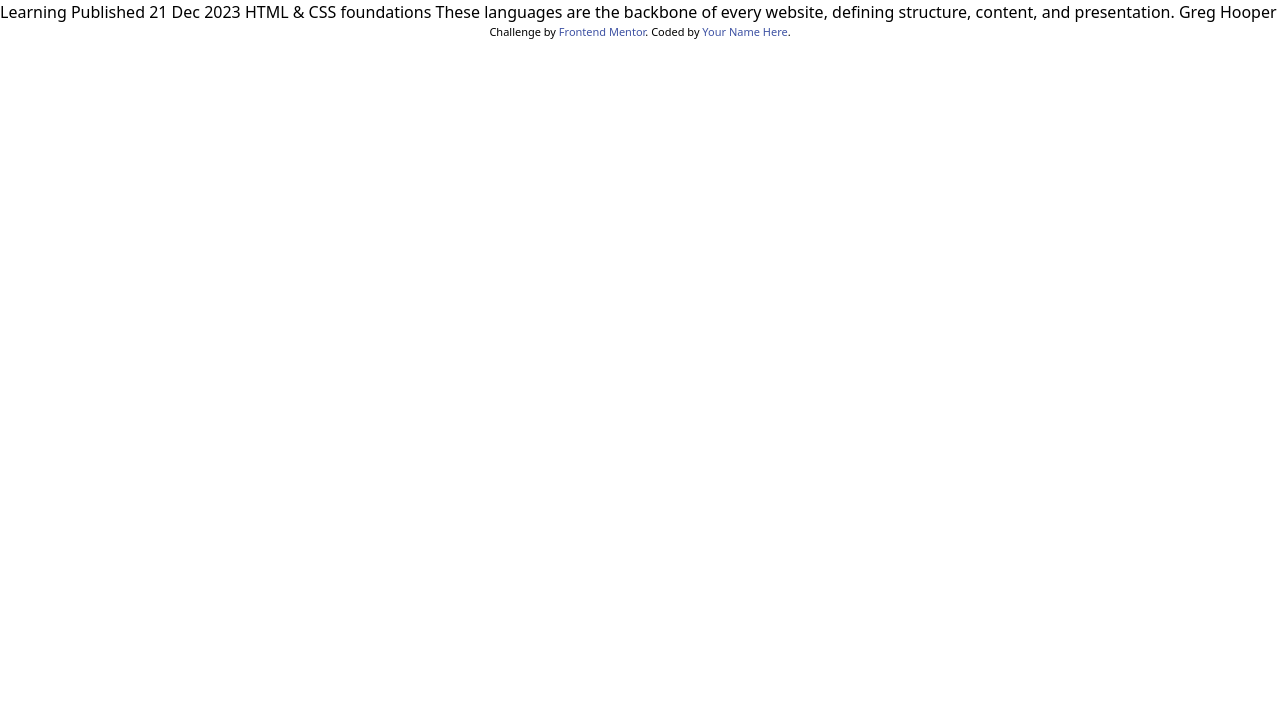
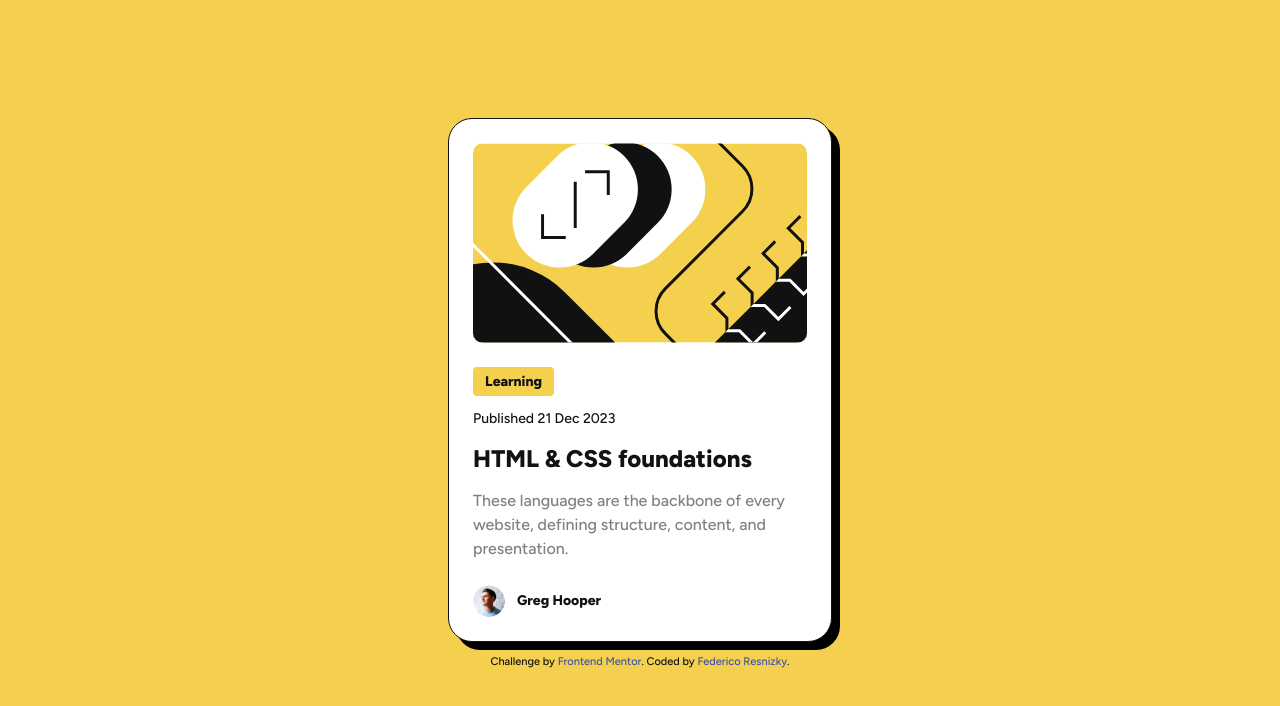
Before and after one commit to fresnizky/blog-preview-card, a website: page index.html in a window 1280 px wide. Drawn offline with Linux system fonts and the light colour scheme.

Commit message:
Added blog card style

```diff
--- a/index.html
+++ b/index.html
@@ -1,41 +1,51 @@
 <!doctype html>
 <html lang="en">
+
 <head>
   <meta charset="UTF-8" />
   <meta name="viewport" content="width=device-width, initial-scale=1.0" />
   <!-- displays site properly based on user's device -->
 
-    <link
-      rel="icon"
-      type="image/png"
-      sizes="32x32"
-      href="./assets/images/favicon-32x32.png"
-    />
+  <link rel="icon" type="image/png" sizes="32x32" href="./assets/images/favicon-32x32.png" />
 
   <title>Frontend Mentor | Blog preview card</title>
 
   <!-- Feel free to remove these styles or customise in your own stylesheet 👍 -->
   <link rel="stylesheet" href="styles.css" />
-    <style>
-      .attribution {
-        font-size: 11px;
-        text-align: center;
-      }
-      .attribution a {
-        color: hsl(228, 45%, 44%);
-      }
-    </style>
 </head>
-  <body>
-    Learning Published 21 Dec 2023 HTML & CSS foundations These languages are
-    the backbone of every website, defining structure, content, and
-    presentation. Greg Hooper
 
-    <div class="attribution">
+<body
+  class="bg-primary flex flex-col justify-center items-center min-h-svh font-primary font-medium text-neutral-900 p-6">
+  <article
+    class=" bg-neutral-100 max-w-96 rounded-3xl p-6 grid grid-cols-1 gap-6 border border-neutral-900 shadow-article">
+    <img class="rounded-[10px]" src="assets/images/illustration-article.svg" alt="blog image description" />
+
+    <section class="grid grid-cols-1 gap-3">
+      <ul class="font-extrabold flex flex-wrap gap-1 text-sm">
+        <li class="bg-primary px-3 py-1 rounded">Learning</li>
+        <!-- <li class="bg-primary px-3 py-1 rounded">HTML</li> -->
+        <!-- <li class="bg-primary px-3 py-1 rounded">CSS</li> -->
+        <!-- <li class="bg-primary px-3 py-1 rounded">Semantic</li> -->
+        <!-- <li class="bg-primary px-3 py-1 rounded">Foundation</li> -->
+      </ul>
+      <time class="text-sm" datetime="2023-12-21">Published 21 Dec 2023</time>
+
+      <h1 class="text-xl font-extrabold hover:text-primary">HTML & CSS foundations</h1>
+      <p class="text-neutral-500">These languages are the backbone of every website, defining structure, content, and
+        presentation.</p>
+    </section>
+
+    <footer class="flex items-center gap-3">
+      <img class="w-8 h-8 rounded-full" src="assets/images/image-avatar.webp" />
+      <p class="font-extrabold text-sm">Greg Hooper</p>
+    </footer>
+  </article>
+
+  <div class="attribution my-3">
     Challenge by
-      <a href="https://www.frontendmentor.io?ref=challenge" target="_blank"
-        >Frontend Mentor</a
-      >. Coded by <a href="#">Your Name Here</a>.
+    <a href="https://www.frontendmentor.io?ref=challenge" target="_blank">Frontend Mentor</a>. Coded by <a
+      href="https://github.com/fresnizky/blog-preview-card">Federico Resnizky</a>.
   </div>
 </body>
+
 </html>
--- a/tailwind.config.js
+++ b/tailwind.config.js
@@ -13,11 +13,14 @@ module.exports = {
         primary: ["Figtree", "sans-serif"],
       },
       fontSize: {
-        "text-xl": "1.5rem",
-        "text-lg": "1.25rem",
-        "text-base": "1rem",
-        "text-sm": "0.875rem",
-        "text-xs": "0.75rem",
+        xl: "1.5rem",
+        lg: "1.25rem",
+        base: "1rem",
+        sm: "0.875rem",
+        xs: "0.75rem",
+      },
+      boxShadow: {
+        article: "8px 8px 0px 0px #000;",
       },
     },
   },
--- a/tailwind.css
+++ b/tailwind.css
@@ -1,5 +1,13 @@
-@import url("https://fonts.googleapis.com/css2?family=Figtree:wght@600;800&display=swap");
+@import url("https://fonts.googleapis.com/css2?family=Figtree:wght@500;800&display=swap");
 
 @tailwind base;
 @tailwind components;
 @tailwind utilities;
+
+.attribution {
+  font-size: 11px;
+  text-align: center;
+}
+.attribution a {
+  color: hsl(228, 45%, 44%);
+}
```
Also changed, not shown: styles.css. Lines whose indentation alone changed are shown as unchanged.
